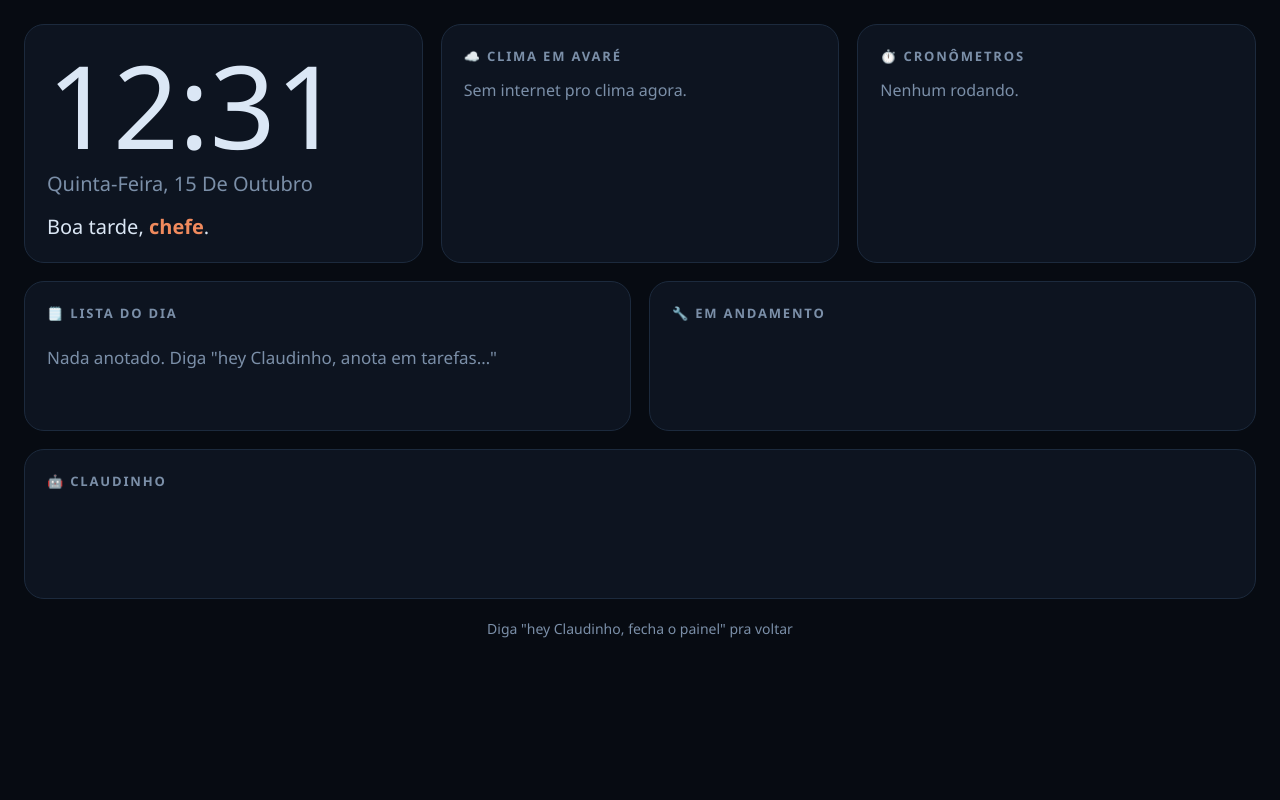
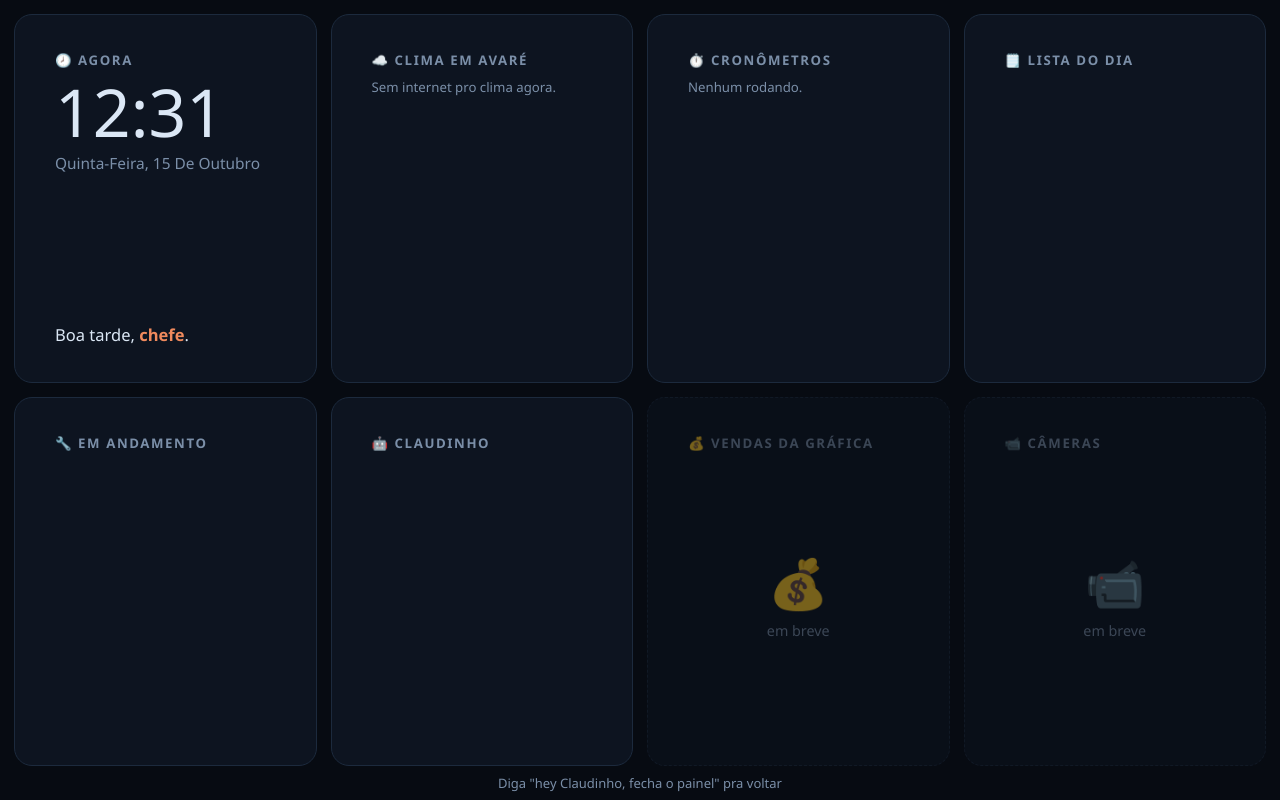
Before and after one commit to papelariagraficaavareense-png/claudinho, a website: page public/painel.html in a window 1280 px wide. Drawn offline with Linux system fonts and the light colour scheme; no server answers.

Commit message:
v18: painel em mosaico de quadrados iguais, sem rolar, ajustando à tela
Co-Authored-By: Claude Opus 5.5 <noreply@anthropic.com>

```diff
--- a/public/painel.html
+++ b/public/painel.html
@@ -8,83 +8,93 @@
 <style>
   :root { --bg:#070b12; --painel:#0d1420; --painel2:#111b2b; --borda:#1c2a3d; --texto:#dbe7f5; --fraco:#7b8fa8; --azul:#35c6ff; --laranja:#ff9d3c; --verde:#4be3a1; --coral:#f08a5d; --roxo:#a78bfa; }
   * { box-sizing:border-box; }
-  html, body { height:100%; }
-  body { margin:0; background:var(--bg); color:var(--texto); font-family:"Segoe UI",system-ui,sans-serif; padding:24px; overflow:auto; }
-  .grade { display:grid; grid-template-columns:repeat(12, 1fr); gap:18px; max-width:1600px; margin:0 auto; }
-  .card { background:var(--painel); border:1px solid var(--borda); border-radius:20px; padding:22px; min-height:150px; }
-  .card h2 { margin:0 0 14px; font-size:13px; font-weight:600; letter-spacing:.14em; text-transform:uppercase; color:var(--fraco); display:flex; gap:8px; align-items:center; }
-  .c4 { grid-column:span 4; } .c6 { grid-column:span 6; } .c8 { grid-column:span 8; } .c12 { grid-column:span 12; }
-  @media (max-width:1000px) { .c4, .c6, .c8 { grid-column:span 12; } }
+  html, body { height:100%; margin:0; }
+  body { background:var(--bg); color:var(--texto); font-family:"Segoe UI",system-ui,sans-serif; overflow:hidden; }
+  /* Mosaico: quadrados do mesmo tamanho ocupando a tela toda (colunas e linhas calculadas no script) */
+  #grade { position:absolute; inset:14px 14px 34px; display:grid; gap:14px; }
+  .q { container-type:size; background:var(--painel); border:1px solid var(--borda); border-radius:18px; padding:4.5cqmin 5cqmin; overflow:hidden; display:flex; flex-direction:column; min-width:0; min-height:0; }
+  .q h2 { margin:0 0 3cqh; font-size:clamp(11px, 6cqmin, 22px); font-weight:600; letter-spacing:.12em; text-transform:uppercase; color:var(--fraco); white-space:nowrap; overflow:hidden; text-overflow:ellipsis; }
+  .q .corpo { flex:1; min-height:0; overflow:hidden; display:flex; flex-direction:column; }
+  .q.breve { opacity:.45; border-style:dashed; }
+  .rodape { position:absolute; left:0; right:0; bottom:8px; text-align:center; color:var(--fraco); font-size:13px; }
 
-  .hora { font-size:clamp(64px, 9vw, 130px); font-weight:300; line-height:1; font-variant-numeric:tabular-nums; }
-  .data { color:var(--fraco); font-size:20px; margin-top:8px; text-transform:capitalize; }
-  .saudacao { margin-top:16px; font-size:20px; } .saudacao b { color:var(--coral); font-weight:600; }
+  .hora { font-size:30cqmin; font-weight:300; line-height:1; font-variant-numeric:tabular-nums; }
+  .data { color:var(--fraco); font-size:7cqmin; margin-top:3cqh; text-transform:capitalize; }
+  .saudacao { margin-top:auto; font-size:7.5cqmin; } .saudacao b { color:var(--coral); font-weight:600; }
 
-  .clima-agora { display:flex; align-items:center; gap:18px; }
-  .clima-icone { font-size:64px; line-height:1; }
-  .clima-temp { font-size:56px; font-weight:300; }
-  .clima-desc { color:var(--fraco); font-size:16px; }
-  .dias { display:grid; grid-template-columns:repeat(3,1fr); gap:10px; margin-top:16px; }
-  .dia { background:var(--painel2); border-radius:12px; padding:10px; text-align:center; font-size:14px; }
-  .dia b { display:block; font-size:22px; margin:4px 0; }
-  .dia small { color:var(--azul); }
+  .clima-agora { display:flex; align-items:center; gap:4cqw; }
+  .clima-icone { font-size:22cqmin; line-height:1; }
+  .clima-temp { font-size:20cqmin; font-weight:300; line-height:1; }
+  .clima-desc { color:var(--fraco); font-size:5.5cqmin; }
+  .dias { display:grid; grid-template-columns:repeat(3,1fr); gap:2.5cqw; margin-top:auto; }
+  .dia { background:var(--painel2); border-radius:10px; padding:2.5cqmin; text-align:center; font-size:5cqmin; }
+  .dia b { display:block; font-size:6.5cqmin; margin:1cqh 0; }
+  .dia small { color:var(--azul); font-size:4.5cqmin; }
 
   .lista { list-style:none; margin:0; padding:0; }
-  .lista li { padding:10px 0; border-top:1px solid var(--borda); font-size:17px; display:flex; gap:10px; align-items:baseline; }
+  .lista li { padding:2.2cqh 0; border-top:1px solid var(--borda); font-size:6.5cqmin; display:flex; gap:2cqw; align-items:baseline; overflow:hidden; }
   .lista li:first-child { border-top:0; }
-  .lista .tag { font-size:11px; font-weight:600; letter-spacing:.06em; text-transform:uppercase; color:var(--fraco); white-space:nowrap; }
-  .vazio { color:var(--fraco); font-size:16px; }
-  .cron { display:flex; justify-content:space-between; align-items:baseline; padding:10px 0; border-top:1px solid var(--borda); font-size:18px; }
+  .lista .tag { font-size:4.2cqmin; font-weight:600; letter-spacing:.05em; text-transform:uppercase; color:var(--fraco); white-space:nowrap; }
+  .vazio { color:var(--fraco); font-size:6cqmin; }
+  .cron { display:flex; justify-content:space-between; align-items:baseline; padding:2cqh 0; border-top:1px solid var(--borda); font-size:7cqmin; gap:2cqw; }
   .cron:first-child { border-top:0; }
-  .cron span { font-size:34px; color:var(--laranja); font-variant-numeric:tabular-nums; }
+  .cron span { font-size:12cqmin; color:var(--laranja); font-variant-numeric:tabular-nums; }
   .cron.fim span { color:var(--verde); }
 
-  .estado { display:grid; grid-template-columns:repeat(auto-fit, minmax(170px, 1fr)); gap:12px; }
-  .chip { background:var(--painel2); border-radius:12px; padding:12px 14px; }
-  .chip small { display:block; color:var(--fraco); font-size:12px; letter-spacing:.06em; text-transform:uppercase; }
-  .chip b { font-size:18px; font-weight:600; }
+  .estado { display:grid; grid-template-columns:1fr 1fr; gap:2.5cqmin; }
+  .chip { background:var(--painel2); border-radius:10px; padding:2.5cqmin 3cqmin; }
+  .chip small { display:block; color:var(--fraco); font-size:4cqmin; letter-spacing:.05em; text-transform:uppercase; }
+  .chip b { font-size:6cqmin; font-weight:600; }
   .ok { color:var(--verde); } .alerta { color:var(--laranja); }
-  .rodape { text-align:center; color:var(--fraco); font-size:14px; margin-top:20px; }
+  .breve .corpo { justify-content:center; align-items:center; text-align:center; color:var(--fraco); font-size:6.5cqmin; gap:2cqh; }
+  .breve .corpo .ic { font-size:22cqmin; }
 </style>
 </head>
 <body>
-<div class="grade">
-  <section class="card c4">
+<div id="grade">
+  <section class="q"><h2>🕗 Agora</h2><div class="corpo">
     <div class="hora" id="hora">--:--</div>
     <div class="data" id="data"></div>
     <div class="saudacao" id="saudacao"></div>
-  </section>
+  </div></section>
 
-  <section class="card c4">
-    <h2>☁️ Clima em Avaré</h2>
-    <div id="clima"><div class="vazio">Carregando…</div></div>
-  </section>
+  <section class="q"><h2>☁️ Clima em Avaré</h2><div class="corpo" id="clima"><div class="vazio">Carregando…</div></div></section>
 
-  <section class="card c4">
-    <h2>⏱️ Cronômetros</h2>
-    <div id="crons"><div class="vazio">Nenhum rodando.</div></div>
-  </section>
+  <section class="q"><h2>⏱️ Cronômetros</h2><div class="corpo" id="crons"><div class="vazio">Nenhum rodando.</div></div></section>
 
-  <section class="card c6">
-    <h2>🗒️ Lista do dia</h2>
-    <ul class="lista" id="dia"><li class="vazio">Nada anotado. Diga "hey Claudinho, anota em tarefas…"</li></ul>
-  </section>
+  <section class="q"><h2>🗒️ Lista do dia</h2><div class="corpo"><ul class="lista" id="dia"></ul></div></section>
 
-  <section class="card c6">
-    <h2>🔧 Em andamento</h2>
-    <ul class="lista" id="andamento"></ul>
-  </section>
+  <section class="q"><h2>🔧 Em andamento</h2><div class="corpo"><ul class="lista" id="andamento"></ul></div></section>
 
-  <section class="card c12">
-    <h2>🤖 Claudinho</h2>
-    <div class="estado" id="estado"></div>
-  </section>
+  <section class="q"><h2>🤖 Claudinho</h2><div class="corpo"><div class="estado" id="estado"></div></div></section>
+
+  <section class="q breve"><h2>💰 Vendas da gráfica</h2><div class="corpo"><div class="ic">💰</div>em breve</div></section>
+
+  <section class="q breve"><h2>📹 Câmeras</h2><div class="corpo"><div class="ic">📹</div>em breve</div></section>
 </div>
 <div class="rodape">Diga "hey Claudinho, fecha o painel" pra voltar</div>
 
 <script>
 const $ = (id) => document.getElementById(id);
 const el = (tag, classe, texto) => { const e = document.createElement(tag); if (classe) e.className = classe; if (texto != null) e.textContent = texto; return e; };
+
+// Escolhe quantas colunas e linhas deixam os quadrados o mais "quadrados" e maiores possível
+function arrumar() {
+  const g = $("grade");
+  const n = g.children.length;
+  const W = g.clientWidth, H = g.clientHeight, gap = 14;
+  let melhor = { cols: 1, rows: n, lado: 0 };
+  for (let cols = 1; cols <= n; cols++) {
+    const rows = Math.ceil(n / cols);
+    const w = (W - gap * (cols - 1)) / cols, h = (H - gap * (rows - 1)) / rows;
+    const lado = Math.min(w, h) * (1 - Math.abs(w - h) / Math.max(w, h) * 0.35);
+    if (lado > melhor.lado) melhor = { cols, rows, lado };
+  }
+  g.style.gridTemplateColumns = `repeat(${melhor.cols}, minmax(0, 1fr))`;
+  g.style.gridTemplateRows = `repeat(${melhor.rows}, minmax(0, 1fr))`;
+}
+addEventListener("resize", arrumar);
+arrumar();
 
 function relogio() {
   const d = new Date();
@@ -112,13 +122,13 @@ function clima() {
       const [ic, desc] = tempo(c.current.weather_code);
       const agora = el("div", "clima-agora");
       const info = el("div");
-      info.append(el("div", "clima-temp", Math.round(c.current.temperature_2m) + "°"), el("div", "clima-desc", `${desc} · umidade ${c.current.relative_humidity_2m}% · vento ${Math.round(c.current.wind_speed_10m)} km/h`));
+      info.append(el("div", "clima-temp", Math.round(c.current.temperature_2m) + "°"), el("div", "clima-desc", `${desc} · umidade ${c.current.relative_humidity_2m}%`));
       agora.append(el("div", "clima-icone", ic), info);
       const dias = el("div", "dias");
       c.daily.time.forEach((t, i) => {
         const d = el("div", "dia");
         const nome = i === 0 ? "Hoje" : new Date(t + "T12:00").toLocaleDateString("pt-BR", { weekday: "short" });
-        d.append(document.createTextNode(nome + " " + tempo(c.daily.weather_code[i])[0]), el("b", "", `${Math.round(c.daily.temperature_2m_max[i])}° / ${Math.round(c.daily.temperature_2m_min[i])}°`), el("small", "", `chuva ${c.daily.precipitation_probability_max[i] ?? 0}%`));
+        d.append(document.createTextNode(nome + " " + tempo(c.daily.weather_code[i])[0]), el("b", "", `${Math.round(c.daily.temperature_2m_max[i])}°/${Math.round(c.daily.temperature_2m_min[i])}°`), el("small", "", `chuva ${c.daily.precipitation_probability_max[i] ?? 0}%`));
         dias.append(d);
       });
       $("clima").replaceChildren(agora, dias);
@@ -140,21 +150,20 @@ function dados() {
   fetch("/api/estado").then((r) => r.json()).then((e) => {
     crons = e.cronometros || [];
     desenharCrons();
-    fetch("/api/voz").then((r) => r.json()).catch(() => ({})).then((v) => fetch("/api/ouvido").then((r) => r.json()).catch(() => ({})).then((o) => {
+    Promise.all([fetch("/api/voz").then((r) => r.json()).catch(() => ({})), fetch("/api/ouvido").then((r) => r.json()).catch(() => ({}))]).then(([v, o]) => {
       const chips = [
         ["Versão", "v" + e.versao, ""],
         ["Cérebro", e.temChave ? "ligado" : "sem cérebro", e.temChave ? "ok" : "alerta"],
-        ["Ouvido", o.pronto ? "próprio (offline)" : "do navegador", o.pronto ? "ok" : "alerta"],
+        ["Ouvido", o.pronto ? "próprio" : "navegador", o.pronto ? "ok" : "alerta"],
         ["Sua voz", v.cadastrada ? "cadastrada" : "não cadastrada", v.cadastrada ? "ok" : "alerta"],
-        ["Tarefas do dia", String((e.tarefas || []).length), ""],
       ];
       $("estado").replaceChildren(...chips.map(([rot, val, cls]) => { const c = el("div", "chip"); c.append(el("small", "", rot), el("b", cls, val)); return c; }));
-    }));
+    });
   }).catch(() => {});
   fetch("/api/planos").then((r) => r.json()).then((p) => {
     const dia = p.tarefas || [];
-    $("dia").replaceChildren(...(dia.length ? dia.map((t) => el("li", "", t.texto)) : [el("li", "vazio", 'Nada anotado. Diga "hey Claudinho, anota em tarefas…"')]));
-    const andando = p.grupos.flatMap((g) => g.itens.filter((i) => i.status === "andamento").map((i) => ({ g: g.nome, t: i.titulo }))).slice(0, 6);
+    $("dia").replaceChildren(...(dia.length ? dia.slice(0, 6).map((t) => el("li", "", t.texto)) : [el("li", "vazio", 'Nada anotado. Diga "hey Claudinho, anota em tarefas…"')]));
+    const andando = p.grupos.flatMap((g) => g.itens.filter((i) => i.status === "andamento").map((i) => ({ g: g.nome, t: i.titulo }))).slice(0, 5);
     $("andamento").replaceChildren(...(andando.length ? andando.map((x) => { const li = el("li"); li.append(el("span", "tag", x.g), document.createTextNode(x.t)); return li; }) : [el("li", "vazio", "Nada em andamento.")]));
   }).catch(() => {});
 }
--- a/versao.json
+++ b/versao.json
@@ -1,5 +1,5 @@
 {
-  "versao": 17,
+  "versao": 18,
   "arquivos": [
     "server.js",
     "package.json",
```
